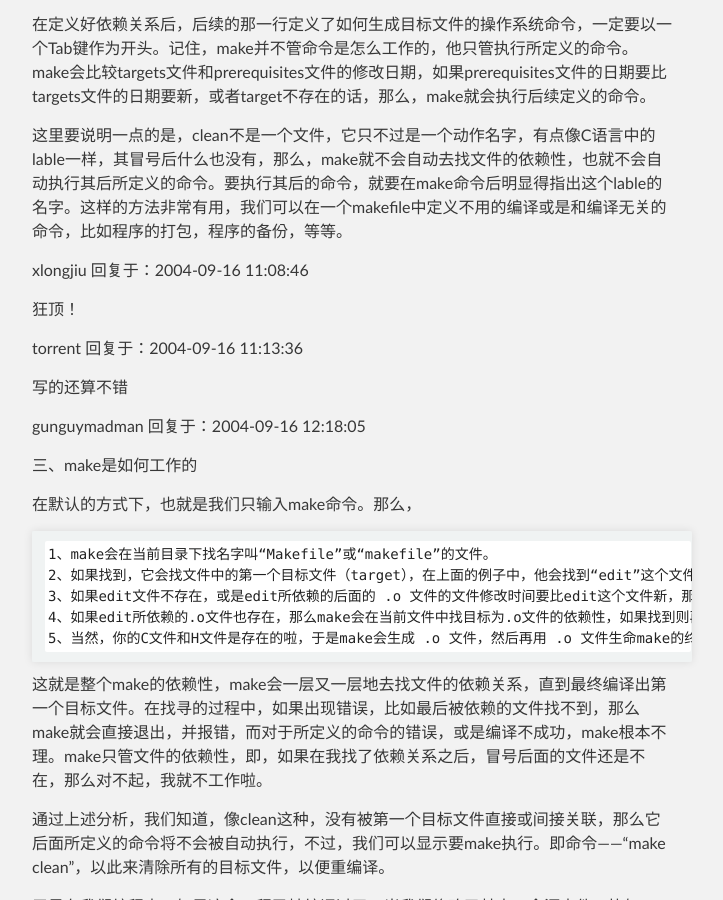
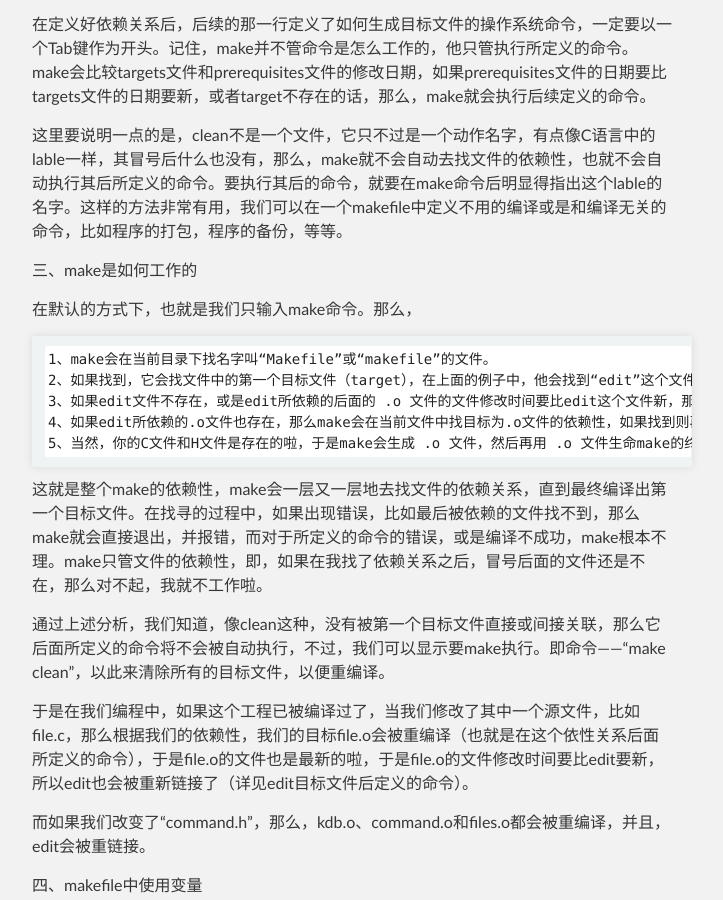
Before and after one commit to shadowlaser/blog, a Jekyll site: the page built from _posts/2013-04-20-study-make-file-follow-me.md, in a window 1280 px wide and 900 px high, scrolled down 3230 px. Shown: the whole window, without its empty margins (288-1011 px from the left). Built offline with Jekyll 4.4.1, drawn with Linux system fonts in a browser that asks for light colours.

Commit message:
modify article

```diff
--- a/_posts/2013-04-20-study-make-file-follow-me.md
+++ b/_posts/2013-04-20-study-make-file-follow-me.md
@@ -108,16 +108,6 @@ make命令执行时，需要一个 Makefile 文件，以告诉make命令需要
 
 这里要说明一点的是，clean不是一个文件，它只不过是一个动作名字，有点像C语言中的lable一样，其冒号后什么也没有，那么，make就不会自动去找文件的依赖性，也就不会自动执行其后所定义的命令。要执行其后的命令，就要在make命令后明显得指出这个lable的名字。这样的方法非常有用，我们可以在一个makefile中定义不用的编译或是和编译无关的命令，比如程序的打包，程序的备份，等等。
 
-
- xlongjiu 回复于：2004-09-16 11:08:46
-
-狂顶！
-
- torrent 回复于：2004-09-16 11:13:36
-
-写的还算不错
-
- gunguymadman 回复于：2004-09-16 12:18:05
 
 三、make是如何工作的
 
```
